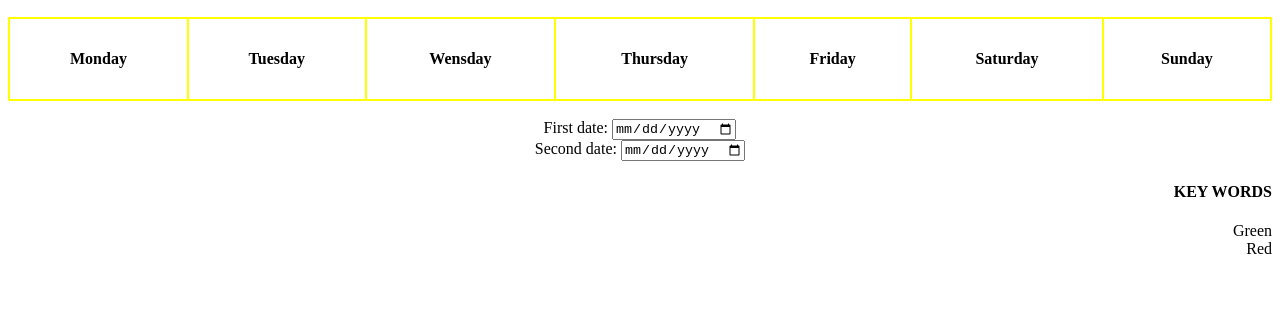
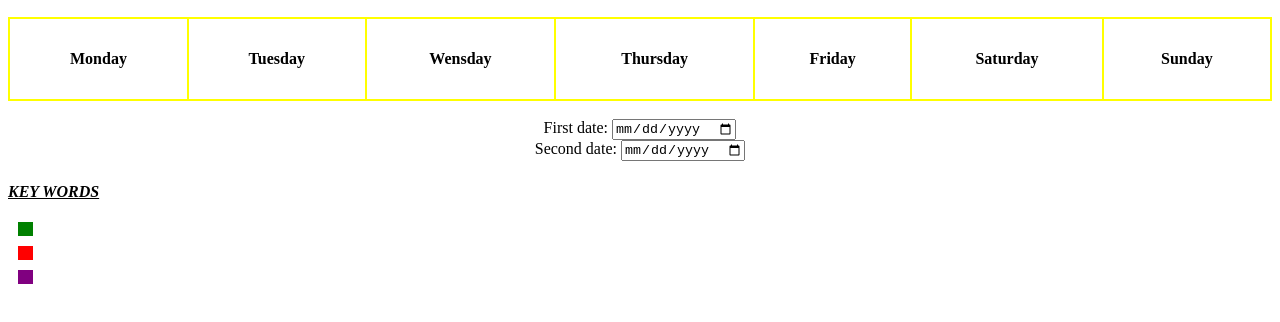
Before and after one commit to MANtor123/Matching_days, a plain HTML site: page index.html in a window 1280 px wide. Shown: the part 110-432 px from the top of the page. Drawn offline with Linux system fonts and the light colour scheme.

Commit message:
modified files

```diff
--- a/index.html
+++ b/index.html
@@ -7,9 +7,9 @@
   </head>
   <body>
     <h1> Matching Days <h1>
+
       <h2> Weekdays </h2>
 
-  <div class='style'>
     <table>
       <th> Monday </th>
       <th> Tuesday </th>
@@ -18,14 +18,14 @@
       <th> Friday </th>
       <th> Saturday </th>
       <th> Sunday </th>
-    </table>
-  </div><br>
-    First date: <input type='date' id='text1' > </input> <br>
-    Second date: <input type='date' id='text2' > </input>
+    </table><br>
+    First date:   <input type='date' id='text1' > </input> <br>
+    Second date:  <input type='date' id='text2' > </input>
 
-    <h4 align='right'> KEY WORDS </h4>
-    <div align='right'> Green </div>
-    <div align='right'> Red </div>
+    <h4 align='left'><i><u> KEY WORDS <u><i> </h4>
+    <div class='div1' align='right'>  </div>
+     <div class='div2' align='left'>  </div>
+     <div class='div3' align='right'>  </div>
 
   <script src='matching.js'> </script>
   </body>
--- a/matching.css
+++ b/matching.css
@@ -8,8 +8,35 @@ table {
 }
 
 table, th, td {
-    border: 2px solid black;
-    border-color: yellow;
-    height: 50px;
-    padding: 15px;
+  border: 2px solid black;
+  border-color: yellow;
+  height: 50px;
+  padding: 15px;
 }
+.div1{
+  border: 2px solid green;
+  padding: 5px;
+  background-color: green;
+  width: 1px;
+  margin: 10px;
+}
+
+.div2{
+  border: 2px solid red;
+  padding: 5px;
+  background-color: red;
+  width: 1px;
+  margin: 10px;
+}
+
+.div3{
+  border: 2px solid purple;
+  padding: 5px;
+  background-color: purple;
+  width: 1px;
+  margin: 10px;
+}
+
+.style {
+  background-color: orange;
+}
```
